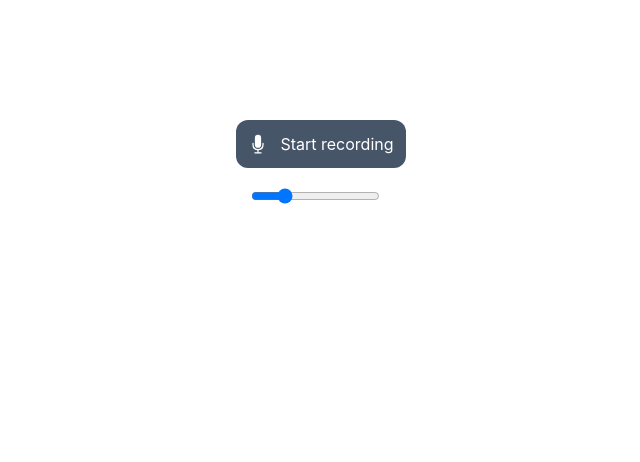
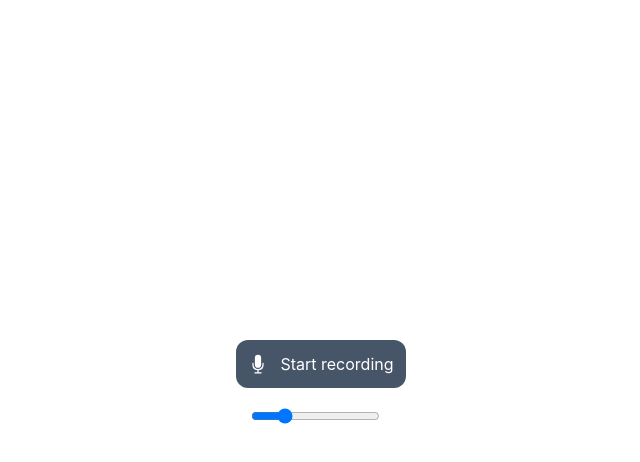
Before and after one commit to Shaky-Sahil/Delayed-Auditory-Feedback, a React (Create React App) app: page / in a window 1280 px wide. Shown: the top 462 px of the page, without its empty margins (319-959 px from the left). Built offline with nearby package versions, Linux system fonts and the light colour scheme; no server answers.

Commit message:
styling test3

```diff
--- a/src/components/Daf.js
+++ b/src/components/Daf.js
@@ -71,10 +71,8 @@ const Daf = () => {
   };
 
   return (
-    <div className='text-white w-full h-screen'>
+    <div className='text-white w-full h-screen flex justify-center items-center'>
       <div className='text-center'>
-        <h1 className='text-center pt-10 pb-10 font-bold underline'>Delayed Auditory FeedBack</h1>
-
 
         <div className='flex justify-center'>
         <button className=' flex' onClick={()=>{
```
